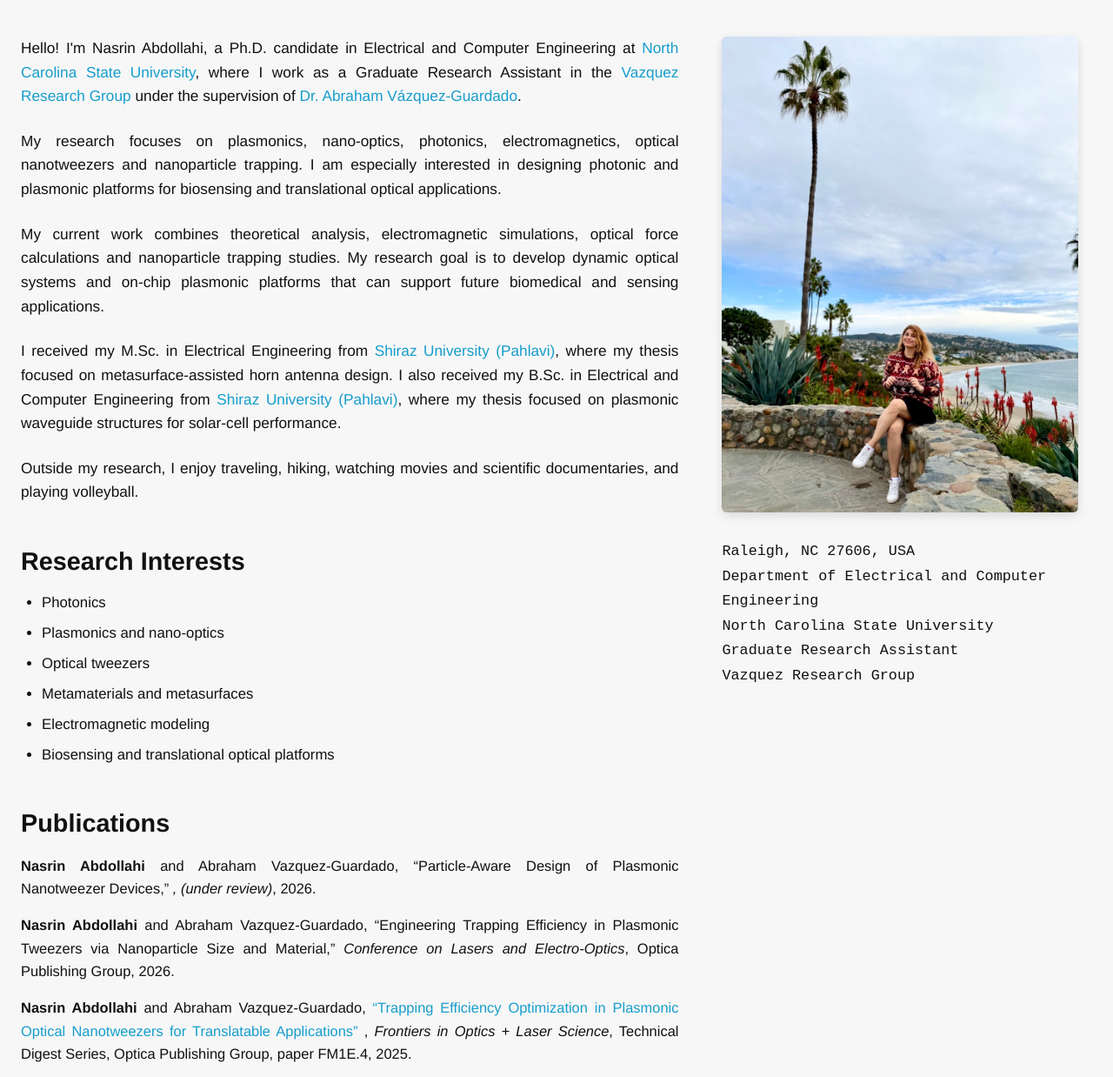
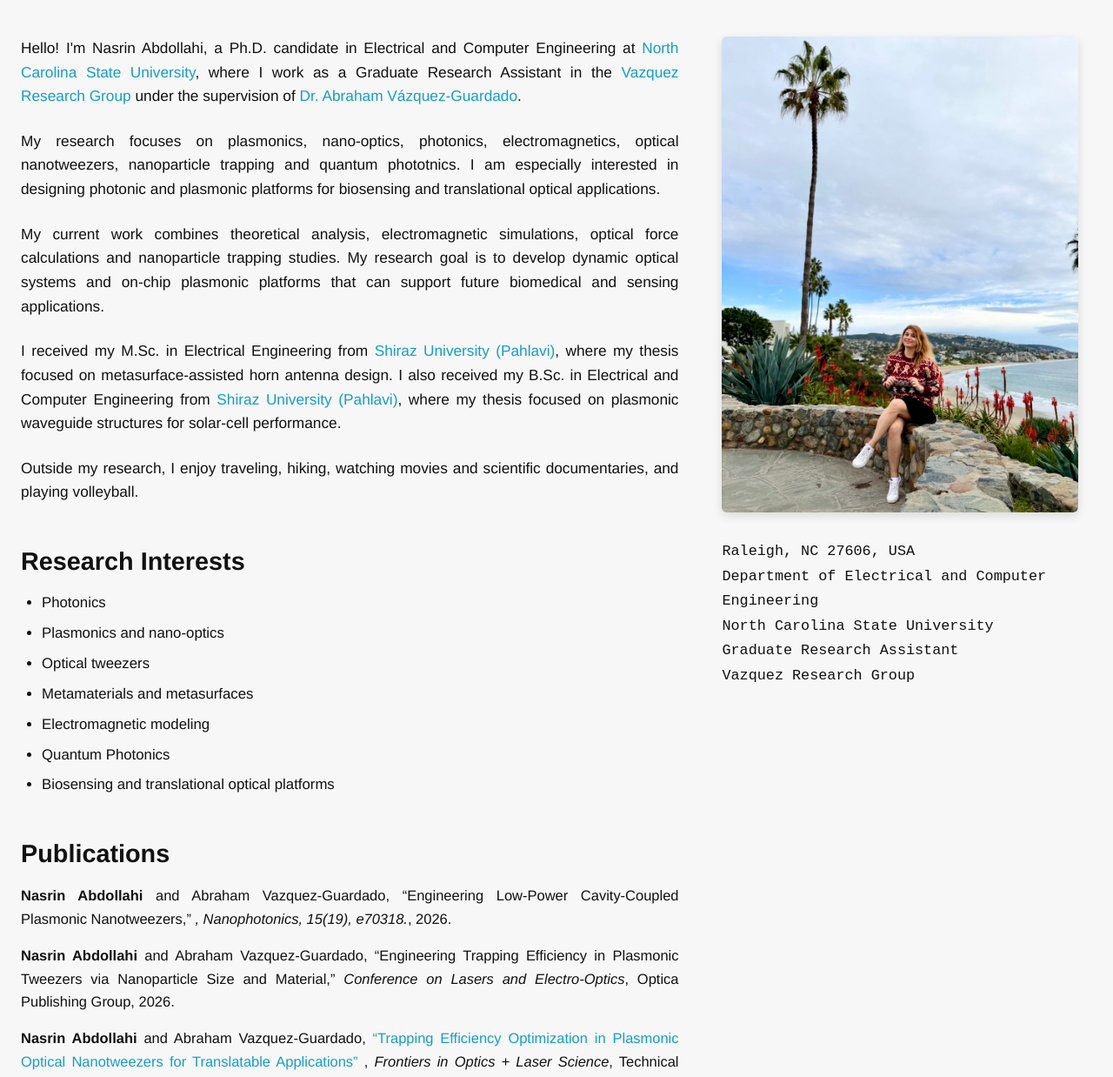
Before and after one commit to nasrinabdollahiborazjan/nasrinabdollahiborazjan.github.io, a plain HTML site: page index.html in a window 1280 px wide. Shown: the part 307-1545 px from the top of the page at 87% size. Drawn offline with Linux system fonts and the light colour scheme; some icons are missing.

Commit message:
Update index.html

```diff
--- a/index.html
+++ b/index.html
@@ -352,7 +352,7 @@
 
         <p>
           My research focuses on plasmonics, nano-optics, photonics, electromagnetics,
-          optical nanotweezers and nanoparticle trapping. I am especially interested in
+          optical nanotweezers, nanoparticle trapping and quantum phototnics. I am especially interested in
           designing photonic and plasmonic platforms for biosensing and translational
           optical applications.
         </p>
@@ -385,6 +385,7 @@
           <li>Optical tweezers</li>
           <li>Metamaterials and metasurfaces</li>
           <li>Electromagnetic modeling</li>
+          <li>Quantum Photonics</li>
           <li>Biosensing and translational optical platforms</li>
         </ul>
 
@@ -392,8 +393,8 @@
 
         <div class="publication">
           <strong>Nasrin Abdollahi</strong> and Abraham Vazquez-Guardado,
-          “Particle-Aware Design of Plasmonic Nanotweezer Devices,”
-          <em>, (under review)</em>, 2026.
+          “Engineering Low-Power Cavity-Coupled Plasmonic Nanotweezers,”
+          <em>, Nanophotonics, 15(19), e70318.</em>, 2026.
         </div>
 
         <div class="publication">
```
